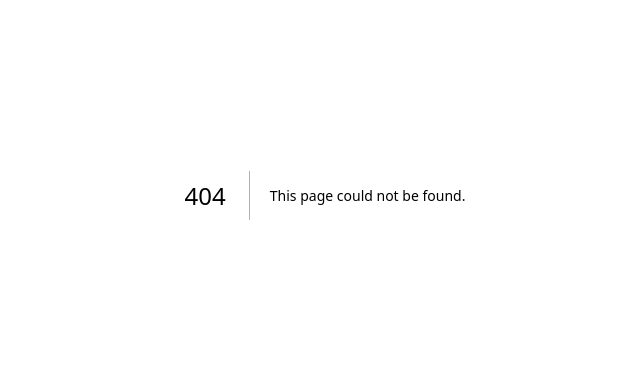
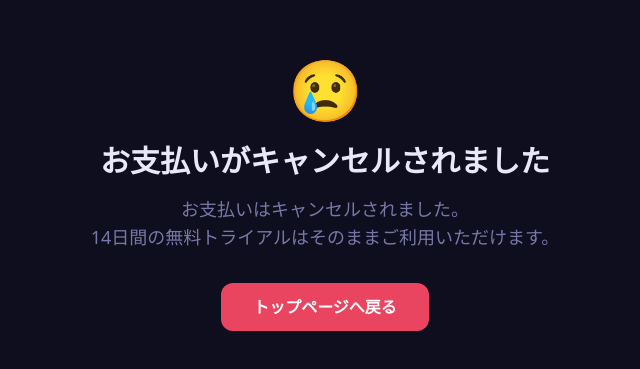
Before and after one commit to shusuke1109-stack/hubchat-web, a Next.js app: page /cancel in a window 1280 px wide. Before the commit this address had no page. Shown: the part 205-574 px from the top of the page, without its empty margins (315-955 px from the left). Built offline with nearby package versions, Linux system fonts and the light colour scheme.

Commit message:
add success and cancel pages

```diff
--- /dev/null
+++ b/app/cancel/page.tsx
@@ -0,0 +1,19 @@
+export default function CancelPage() {
+  return (
+    <div className="min-h-screen flex flex-col items-center justify-center text-center px-6" style={{ background: "#0e0e1e", color: "#e8e8f8" }}>
+      <div className="text-6xl mb-6">😢</div>
+      <h1 className="text-3xl font-bold mb-4">お支払いがキャンセルされました</h1>
+      <p className="mb-8 text-lg" style={{ color: "#7878a8" }}>
+        お支払いはキャンセルされました。<br />
+        14日間の無料トライアルはそのままご利用いただけます。
+      </p>
+      <a
+        href="/"
+        className="px-8 py-3 rounded-xl font-bold text-white transition-opacity hover:opacity-85"
+        style={{ background: "#e94560" }}
+      >
+        トップページへ戻る
+      </a>
+    </div>
+  );
+}
--- /dev/null
+++ b/app/success/page.tsx
@@ -0,0 +1,19 @@
+export default function SuccessPage() {
+  return (
+    <div className="min-h-screen flex flex-col items-center justify-center text-center px-6" style={{ background: "#0e0e1e", color: "#e8e8f8" }}>
+      <div className="text-6xl mb-6">🎉</div>
+      <h1 className="text-3xl font-bold mb-4">お支払いが完了しました！</h1>
+      <p className="mb-8 text-lg" style={{ color: "#7878a8" }}>
+        HubChatのサブスクリプションが有効になりました。<br />
+        アプリに戻ってご利用ください。
+      </p>
+      <a
+        href="/"
+        className="px-8 py-3 rounded-xl font-bold text-white transition-opacity hover:opacity-85"
+        style={{ background: "#e94560" }}
+      >
+        トップページへ戻る
+      </a>
+    </div>
+  );
+}
```
